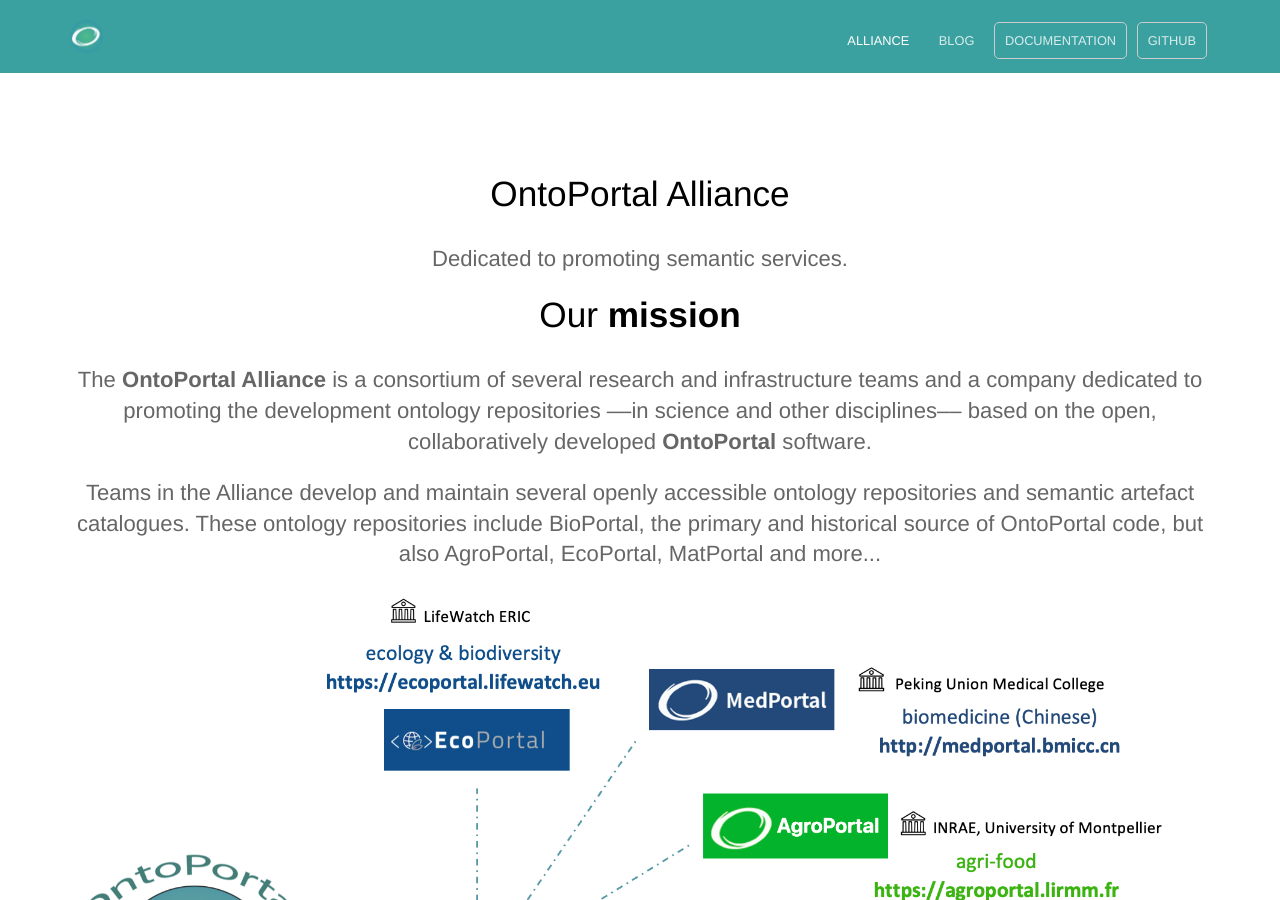
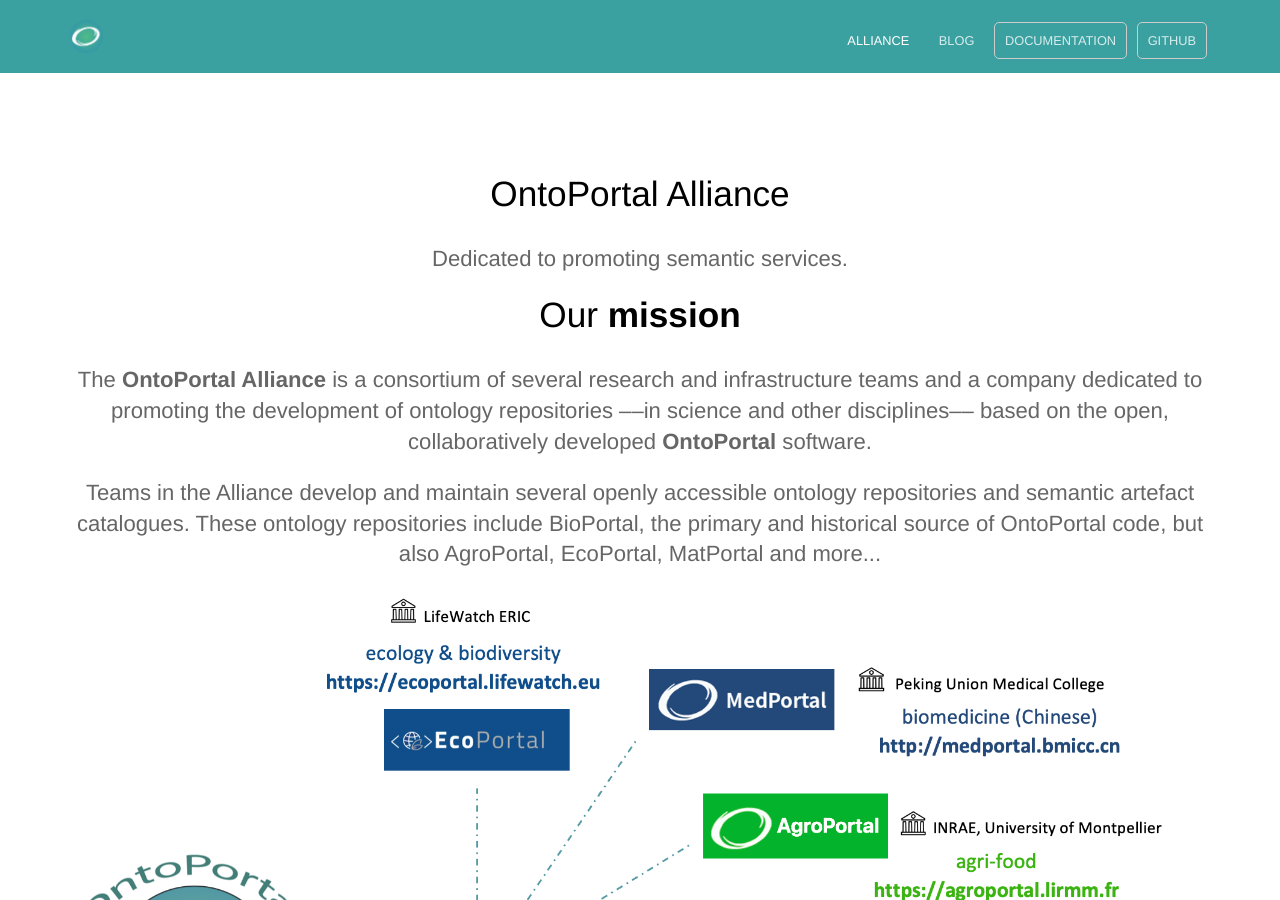
Before and after one commit to ontoportal/website, a Jekyll site: the page built from about.md, in a window 1280 px wide and 900 px high. Built offline with Jekyll 4.4.1, drawn with Linux system fonts in a browser that asks for light colours.

Commit message:
2 fixes in text

```diff
--- a/about.md
+++ b/about.md
@@ -13,7 +13,7 @@
 
 
 ## Our <strong>mission</strong>
-<p class="subtext editable">The <strong>OntoPortal Alliance</strong> is a consortium of several research and infrastructure teams and a company dedicated to promoting the development ontology repositories ––in science and other disciplines–– based on the open, collaboratively developed <strong>OntoPortal</strong> software.</p>
+<p class="subtext editable">The <strong>OntoPortal Alliance</strong> is a consortium of several research and infrastructure teams and a company dedicated to promoting the development of ontology repositories ––in science and other disciplines–– based on the open, collaboratively developed <strong>OntoPortal</strong> software.</p>
 
 <p class="subtext editable">Teams in the Alliance develop and maintain several openly accessible ontology repositories and semantic artefact catalogues. These ontology repositories include BioPortal, the primary and historical source of OntoPortal code, but also AgroPortal, EcoPortal, MatPortal and more...</p>
 
```
Also changed, not shown: _posts/2022-09-15-ontoportal-workshop-2022-public-session.md (+1 -1 lines).
